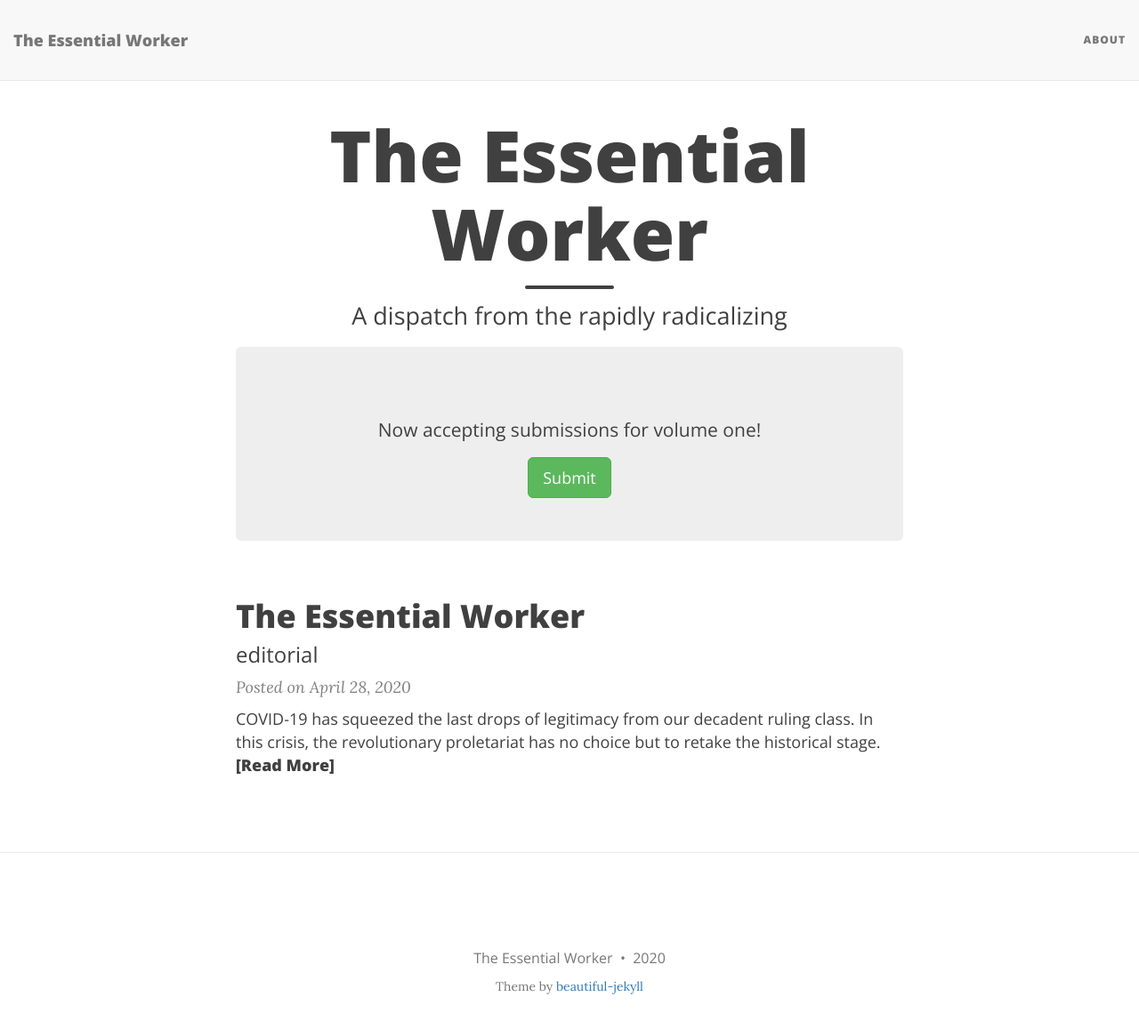
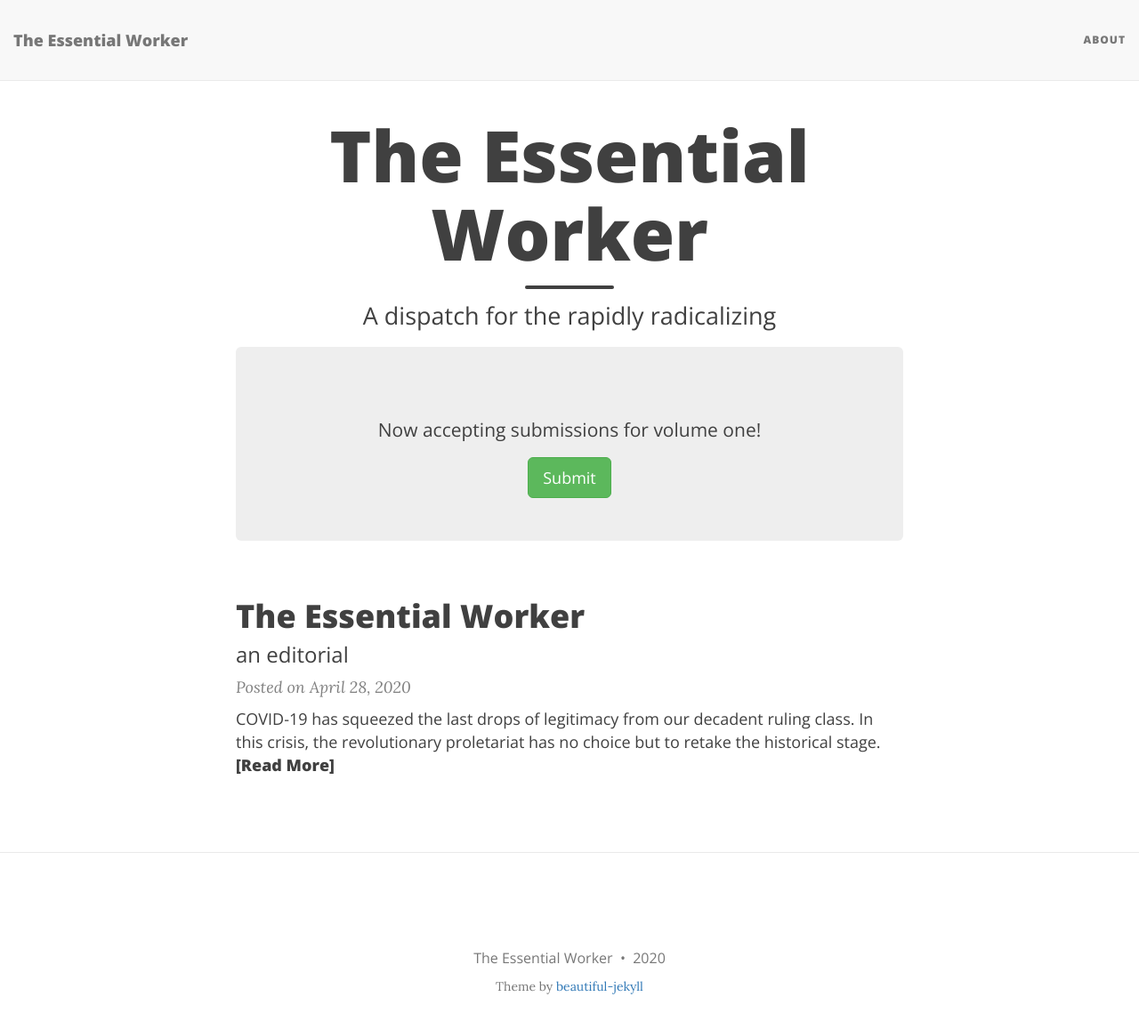
Before and after one commit to essential-worker/essential-worker.github.io, a Jekyll site: the page built from index.html, in a window 1280 px wide and 1170 px high. Shown: the top 1157 px of the window at 89% size. Built offline with Jekyll 4.4.1, drawn with Linux system fonts in a browser that asks for light colours; the list of posts is cut into pages by our own code.

Commit message:
tweak working

```diff
--- a/_config.yml
+++ b/_config.yml
@@ -1,5 +1,5 @@
 title: The Essential Worker
-description: A dispatch from the rapidly radicalizing
+description: A dispatch for the rapidly radicalizing
 
 #url: ""
 #baseurl: ""
--- a/_posts/2020-04-28-editorial.md
+++ b/_posts/2020-04-28-editorial.md
@@ -1,7 +1,7 @@
 ---
 layout: post
 title: The Essential Worker
-subtitle: editorial
+subtitle: an editorial
 excerpt: COVID-19 has squeezed the last drops of legitimacy from our decadent ruling class. In this crisis, the revolutionary proletariat has no choice but to retake the historical stage.
 ---
 
--- a/index.html
+++ b/index.html
@@ -1,7 +1,7 @@
 ---
 layout: page
 title: The Essential Worker
-subtitle: A dispatch from the rapidly radicalizing
+subtitle: A dispatch for the rapidly radicalizing
 ---
 
 <div class="main-explain-area jumbotron">
```
